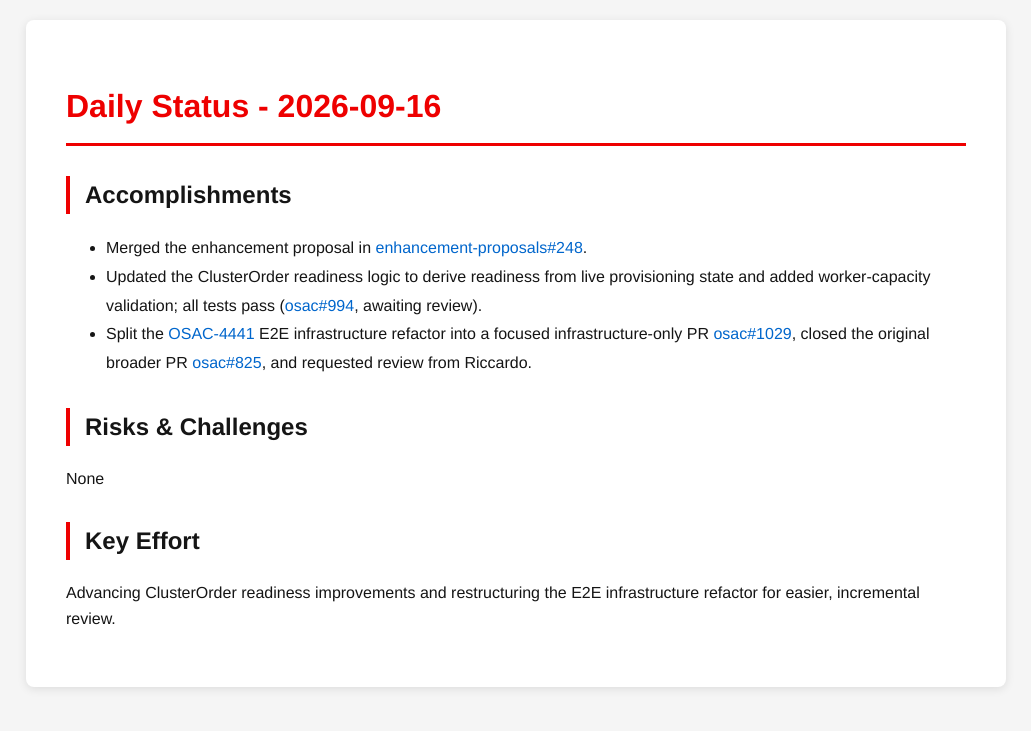
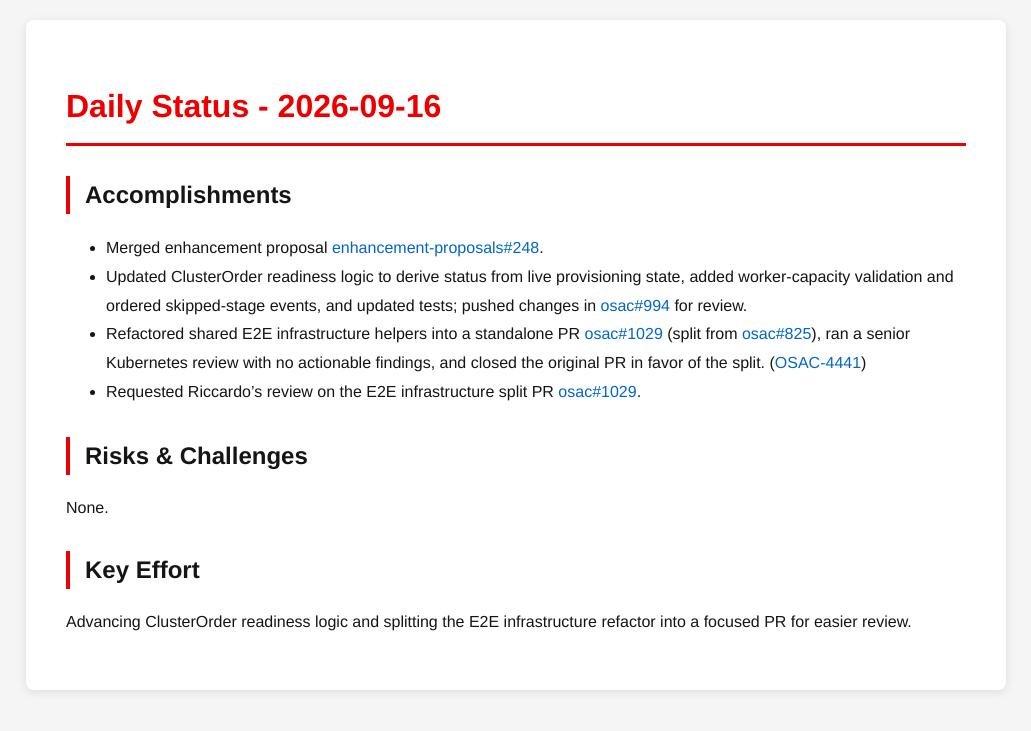
Before and after one commit to tzvatot/daily-status, a Jekyll site: the page built from 2026-09-16.md, in a window 1280 px wide. Shown: the top 731 px of the page, without its empty margins (124-1155 px from the left). Built offline with Jekyll 4.4.1, drawn with Linux system fonts in a browser that asks for light colours.

Commit message:
Daily status update - 2026-09-16

```diff
--- a/2026-09-16.md
+++ b/2026-09-16.md
@@ -7,12 +7,13 @@ date: 2026-09-16
 # Daily Status - 2026-09-16
 
 ## Accomplishments
-- Merged the enhancement proposal in [enhancement-proposals#248](https://github.com/osac-project/enhancement-proposals/pull/248).
-- Updated the ClusterOrder readiness logic to derive readiness from live provisioning state and added worker-capacity validation; all tests pass ([osac#994](https://github.com/osac-project/osac/pull/994), awaiting review).
-- Split the [OSAC-4441](https://redhat.atlassian.net/browse/OSAC-4441) E2E infrastructure refactor into a focused infrastructure-only PR [osac#1029](https://github.com/osac-project/osac/pull/1029), closed the original broader PR [osac#825](https://github.com/osac-project/osac/pull/825), and requested review from Riccardo.
+- Merged enhancement proposal [enhancement-proposals#248](https://github.com/osac-project/enhancement-proposals/pull/248).
+- Updated ClusterOrder readiness logic to derive status from live provisioning state, added worker-capacity validation and ordered skipped-stage events, and updated tests; pushed changes in [osac#994](https://github.com/osac-project/osac/pull/994) for review.
+- Refactored shared E2E infrastructure helpers into a standalone PR [osac#1029](https://github.com/osac-project/osac/pull/1029) (split from [osac#825](https://github.com/osac-project/osac/pull/825)), ran a senior Kubernetes review with no actionable findings, and closed the original PR in favor of the split. ([OSAC-4441](https://redhat.atlassian.net/browse/OSAC-4441))
+- Requested Riccardo's review on the E2E infrastructure split PR [osac#1029](https://github.com/osac-project/osac/pull/1029).
 
 ## Risks & Challenges
-None
+None.
 
 ## Key Effort
-Advancing ClusterOrder readiness improvements and restructuring the E2E infrastructure refactor for easier, incremental review.
+Advancing ClusterOrder readiness logic and splitting the E2E infrastructure refactor into a focused PR for easier review.
```
